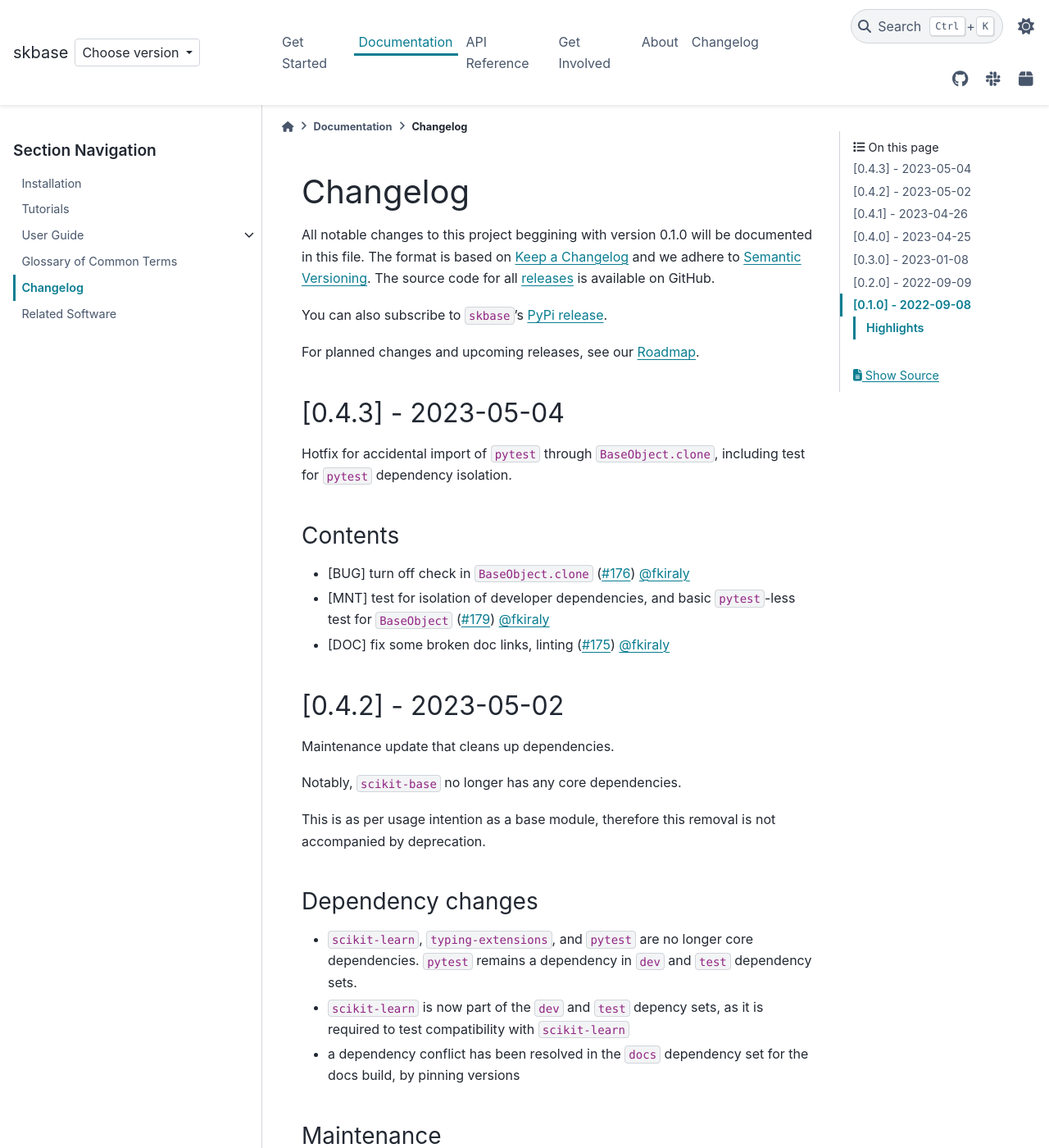
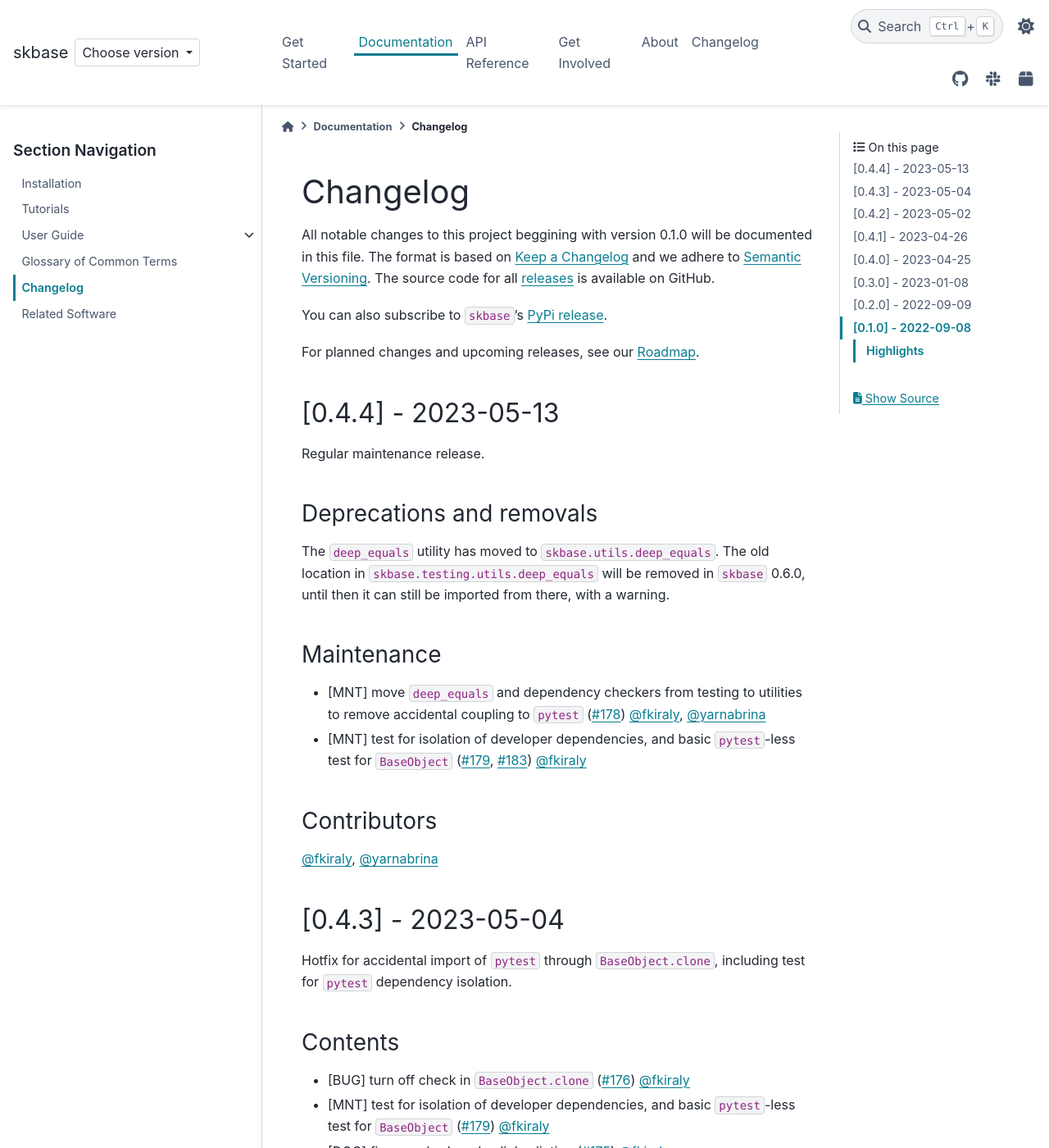
Before and after one commit to sktime/skbase, a Sphinx documentation site: the page built from docs/source/user_documentation/changelog.rst, in a window 1280 px wide and 1400 px high. Shown: the whole window at 82% size. Built offline with Sphinx 7.4.7 and the PyData theme 0.15.4, drawn with Linux system fonts in a browser that asks for light colours; comment, search, counter and statistics services are not loaded.

Commit message:
Release 0.4.4 (#184)
Release 0.4.4

* changelog
* version bump

```diff
--- a/docs/source/user_documentation/changelog.rst
+++ b/docs/source/user_documentation/changelog.rst
@@ -13,6 +13,34 @@
 `PyPi release <https://libraries.io/pypi/scikit-base>`_.
 
 For planned changes and upcoming releases, see our :ref:`roadmap`.
+
+
+[0.4.4] - 2023-05-13
+====================
+
+Regular maintenance release.
+
+Deprecations and removals
+-------------------------
+
+The ``deep_equals`` utility has moved to ``skbase.utils.deep_equals``.
+The old location in ``skbase.testing.utils.deep_equals`` will be removed in
+``skbase`` 0.6.0, until then it can still be imported from there, with a warning.
+
+Maintenance
+-----------
+
+* [MNT] move ``deep_equals`` and dependency checkers from testing to utilities
+  to remove accidental coupling to ``pytest`` (:pr:`178`)
+  :user:`fkiraly`, :user:`yarnabrina`
+* [MNT] test for isolation of developer dependencies,
+  and basic ``pytest``-less test for ``BaseObject`` (:pr:`179`, :pr:`183`)
+  :user:`fkiraly`
+
+Contributors
+------------
+:user:`fkiraly`,
+:user:`yarnabrina`
 
 
 [0.4.3] - 2023-05-04
--- a/pyproject.toml
+++ b/pyproject.toml
@@ -1,6 +1,6 @@
 [project]
 name = "skbase"
-version = "0.4.3"
+version = "0.4.4"
 description = "Base classes for sklearn-like parametric objects"
 authors = [
     {name = "Franz Király"},
```
Also changed, not shown: docs/source/_static/switcher.json (+6 -1 lines).
